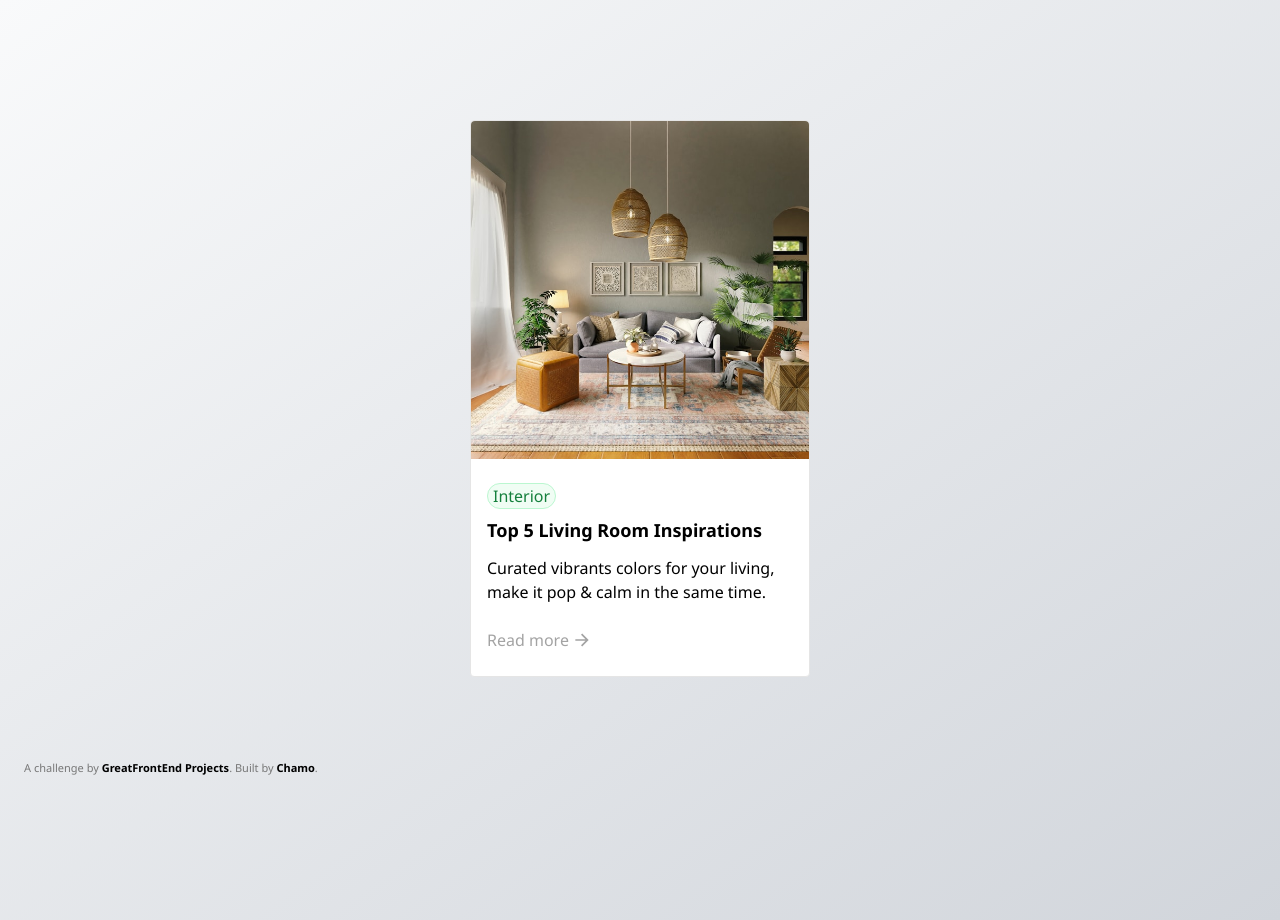
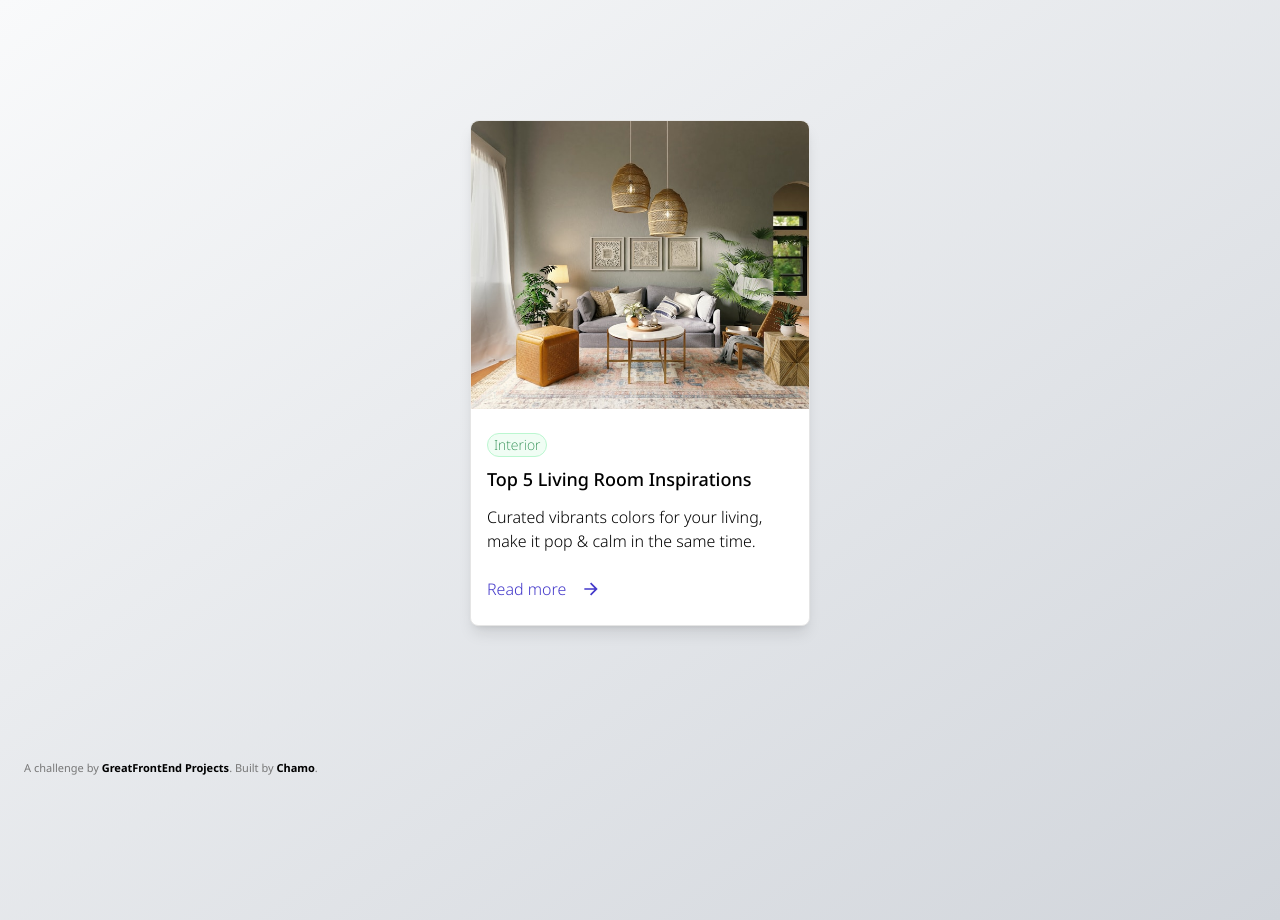
Before and after one commit to rolandoesc/blog-card, a plain HTML site: page index.html in a window 1280 px wide. Drawn offline with nearby package versions, Linux system fonts and the light colour scheme.

Commit message:
Adding some tweaks

```diff
--- a/css/style.css
+++ b/css/style.css
@@ -30,7 +30,7 @@ body {
   flex-direction: column;
   width: 340px;
   border: solid #e5e5e5 1px;
-  border-radius: 4px;
+  border-radius: 8px;
   margin-left: auto;
   margin-right: auto;
   margin-top: 120px;
@@ -38,8 +38,9 @@ body {
 
 .blog-card__image {
   object-fit: cover;
-  border-top-left-radius: 4px;
-  border-top-right-radius: 4px;
+  height: 288px;
+  border-top-left-radius: 8px;
+  border-top-right-radius: 8px;
 }
 
 .blog-card__link {
@@ -47,6 +48,7 @@ body {
   margin-top: 24px;
   display: inline-flex;
   margin-right: auto;
+  font-weight: 300;
 }
 
 .blog-card__link:focus-visible {
@@ -61,7 +63,7 @@ button.blog-card__link:disabled {
 }
 
 .blog-card__link > svg {
-  margin: auto 0 auto 6px;
+  margin: auto 0 auto 18px;
 }
 
 .blog-card__link > svg > path {
@@ -76,6 +78,9 @@ button.blog-card__link:disabled {
   flex-direction: inherit;
   padding: 24px 16px;
   text-align: left;
+  font-size: 1rem;
+  line-height: 1.5rem;
+  font-weight: 300;
 }
 
 .badge {
@@ -84,14 +89,16 @@ button.blog-card__link:disabled {
   border-radius: 25px;
   background-color: #F0FDF4;
   margin-right: auto;
-  padding-left: 5px;
-  padding-right: 5px;
-  font-size: 1rem;
+  padding: 1px 6px;
+  font-size: 0.875rem;
+  font-weight: 200;
+  line-height: 1.25rem;
   margin-bottom: 8px;
 }
 
 .blog-card__title {
+  line-height: 1.75rem;
   font-size: 1.125rem;
-  font-weight: bold;
+  font-weight: 500;
   margin-bottom: 12px;
 }
--- a/index.html
+++ b/index.html
@@ -17,15 +17,14 @@
     <link rel="icon" href="img/favicon.ico" sizes="any" />
   </head>
   <body class="bg-gradient-to-br from-gray-50 to-gray-300">
-    <div class="blog-card">
+    <div class="blog-card shadow-lg">
       <img src="./img/spacejoy-YqFz7UMm8qE-unsplash.jpg" class="blog-card__image"/>
       <div class="blog-card__content">
         <span class="badge">Interior</span>
-        <h4 class="blog-card__title">Top 5 Living Room Inspirations</h4>
-        <p class="content">
-          Curated vibrants colors for your living, make it pop & calm in the same time.
+        <h1 class="blog-card__title">Top 5 Living Room Inspirations</h1>
+        <p class="content">Curated vibrants colors for your living, make it pop & calm in the same time.
         </p>
-        <button type="button" disabled href="" class="blog-card__link">Read more <svg width="14" height="14" viewBox="0 0 14 14" fill="none" xmlns="http://www.w3.org/2000/svg">
+        <button type="button" href="" class="blog-card__link">Read more <svg width="14" height="14" viewBox="0 0 14 14" fill="none" xmlns="http://www.w3.org/2000/svg">
             <path d="M10.4763 6.16658L6.00633 1.69657L7.18483 0.518066L13.6667 6.99992L7.18483 13.4817L6.00633 12.3032L10.4763 7.83325H0.333328V6.16658H10.4763Z"/>
           </svg>
 
```
